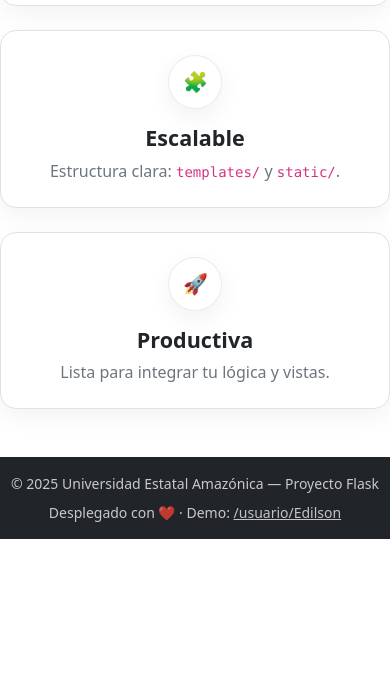
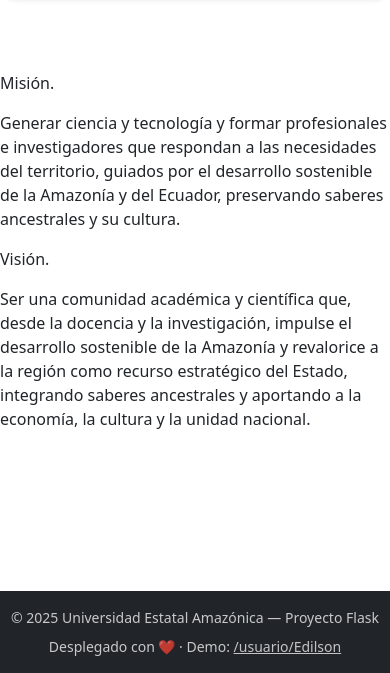
Before and after one commit to Edi-fran/mi_proyecto_flask, a Python web app: template templates/index.html in a window 390 px wide. Shown: the part 1795-2468 px from the top of the page. Before the commit the page ends 2334 px from the top, so only its background shows below. Run offline with Jinja, Linux system fonts and the light colour scheme; the template is opened without the code that fills it, so the values that code supplies are empty.

Commit message:
feat(tarea-10): agregar base.html y about.html; herencia Jinja2; actualizar index y app.py

```diff
--- /dev/null
+++ b/templates/base.html
@@ -0,0 +1,90 @@
+<!doctype html>
+<html lang="es">
+<head>
+  <meta charset="utf-8" />
+  <meta name="viewport" content="width=device-width, initial-scale=1" />
+  <title>{% block title %}Mi Proyecto Flask — UEA{% endblock %}</title>
+
+  <!-- Bootstrap 5 -->
+  <link href="https://cdn.jsdelivr.net/npm/bootstrap@5.3.2/dist/css/bootstrap.min.css" rel="stylesheet">
+  <!-- Estilos propios -->
+  <link rel="stylesheet" href="{{ url_for('static', filename='css/estilos.css') }}">
+
+  {% block head_extra %}{% endblock %}
+</head>
+<body class="bg-body">
+
+  <!-- Topbar -->
+  <nav class="navbar navbar-dark navbar-expand-lg bg-dark sticky-top shadow-sm">
+    <div class="container">
+      <a class="navbar-brand d-flex align-items-center gap-2" href="{{ url_for('index') }}">
+        <span class="brand-dot"></span>
+        FlaskApp
+      </a>
+      <button class="navbar-toggler" type="button" data-bs-toggle="collapse" data-bs-target="#navMain">
+        <span class="navbar-toggler-icon"></span>
+      </button>
+      <div id="navMain" class="collapse navbar-collapse">
+        <ul class="navbar-nav ms-auto">
+          <li class="nav-item"><a class="nav-link" href="{{ url_for('index') }}">Inicio</a></li>
+          <li class="nav-item"><a class="nav-link" href="{{ url_for('about') }}">Acerca de</a></li>
+          <li class="nav-item"><a class="nav-link" href="{{ url_for('usuario', nombre='Edilson') }}">Demo usuario</a></li>
+          <li class="nav-item"><a class="nav-link" href="https://flask.palletsprojects.com/" target="_blank" rel="noopener">Docs Flask</a></li>
+          <li class="nav-item"><a class="nav-link" href="https://github.com" target="_blank" rel="noopener">GitHub</a></li>
+        </ul>
+      </div>
+    </div>
+  </nav>
+
+  <!-- Encabezado institucional -->
+  <header class="py-4 bg-gradient-uea border-bottom">
+    <div class="container d-flex flex-column flex-lg-row align-items-center justify-content-between gap-3">
+      <div class="d-flex align-items-center gap-3">
+        <img
+          src="https://www.uea.edu.ec/web/v2/wp-content/uploads/2023/10/logotipo-UEA-PNG-COLOR-NORMAL-OFICIAL-1-1024x297.png"
+          alt="Universidad Estatal Amazónica - UEA" class="logo-uea">
+        <div class="small text-secondary lh-sm">
+          <div class="fw-semibold text-uppercase">Facultad de Ciencias de la Educación</div>
+          <div>Ingeniería en Tecnologías de la Información</div>
+          <div>Asignatura: <span class="fw-semibold">Desarrollo de Aplicaciones Web</span></div>
+          <div>Docente: <span class="fw-semibold">Ing. Walter Rodrigo Núñez Zamora</span></div>
+          <div class="text-muted">Tema: <span class="fw-semibold">Aplicación Flask básica con rutas y despliegue</span></div>
+        </div>
+      </div>
+      <div class="text-end">
+        <span class="badge rounded-pill text-bg-primary px-3 py-2 shadow-sm">Proyecto académico</span>
+      </div>
+    </div>
+  </header>
+
+  <!-- Hero por página -->
+  {% block hero %}
+  <section class="py-5 hero-surface">
+    <div class="container">
+      <h1 class="display-5 fw-bold mb-2">Mi Proyecto Flask</h1>
+      <p class="lead text-secondary mb-0">Plantillas Jinja2 con layout base reutilizable.</p>
+    </div>
+  </section>
+  {% endblock %}
+
+  <!-- Contenido principal -->
+  <main class="container mb-5">
+    {% block content %}{% endblock %}
+  </main>
+
+  <!-- Footer -->
+  <footer class="bg-dark text-white py-3 mt-auto">
+    <div class="container small d-flex flex-column flex-lg-row align-items-center justify-content-between gap-2">
+      <p class="mb-0 opacity-75">© 2025 Universidad Estatal Amazónica — Proyecto Flask</p>
+      <p class="mb-0 opacity-75">Desplegado con ❤️ · Demo:
+        <a class="link-light text-decoration-underline" href="{{ url_for('usuario', nombre='Edilson') }}">/usuario/Edilson</a>
+      </p>
+    </div>
+  </footer>
+
+  <!-- Bootstrap JS + JS propio -->
+  <script src="https://cdn.jsdelivr.net/npm/bootstrap@5.3.2/dist/js/bootstrap.bundle.min.js"></script>
+  <script src="{{ url_for('static', filename='js/script.js') }}"></script>
+  {% block scripts_extra %}{% endblock %}
+</body>
+</html>
--- a/templates/index.html
+++ b/templates/index.html
@@ -1,60 +1,7 @@
-<!DOCTYPE html>
-<html lang="es">
-<head>
-  <meta charset="UTF-8" />
-  <meta name="viewport" content="width=device-width, initial-scale=1" />
-  <title>Mi Proyecto Flask — UEA</title>
+{% extends "base.html" %}
+{% block title %}Inicio — Mi Proyecto Flask — UEA{% endblock %}
 
-  <!-- Bootstrap 5 -->
-  <link href="https://cdn.jsdelivr.net/npm/bootstrap@5.3.2/dist/css/bootstrap.min.css" rel="stylesheet">
-  <!-- Estilos propios -->
-  <link rel="stylesheet" href="{{ url_for('static', filename='css/estilos.css') }}">
-</head>
-<body class="bg-body">
-
-  <!-- Topbar -->
-  <nav class="navbar navbar-dark navbar-expand-lg bg-dark sticky-top shadow-sm">
-    <div class="container">
-      <a class="navbar-brand d-flex align-items-center gap-2" href="/">
-        <span class="brand-dot"></span>
-        FlaskApp
-      </a>
-      <button class="navbar-toggler" type="button" data-bs-toggle="collapse" data-bs-target="#navMain">
-        <span class="navbar-toggler-icon"></span>
-      </button>
-      <div id="navMain" class="collapse navbar-collapse">
-        <ul class="navbar-nav ms-auto">
-          <li class="nav-item"><a class="nav-link" href="/">Inicio</a></li>
-          <li class="nav-item"><a class="nav-link" href="/usuario/Edilson">Demo usuario</a></li>
-          <li class="nav-item"><a class="nav-link" href="https://flask.palletsprojects.com/" target="_blank" rel="noopener">Docs Flask</a></li>
-          <li class="nav-item"><a class="nav-link" href="https://github.com" target="_blank" rel="noopener">GitHub</a></li>
-        </ul>
-      </div>
-    </div>
-  </nav>
-
-  <!-- Encabezado institucional -->
-  <header class="py-4 bg-gradient-uea border-bottom">
-    <div class="container d-flex flex-column flex-lg-row align-items-center justify-content-between gap-3">
-      <div class="d-flex align-items-center gap-3">
-        <img
-          src="https://www.uea.edu.ec/web/v2/wp-content/uploads/2023/10/logotipo-UEA-PNG-COLOR-NORMAL-OFICIAL-1-1024x297.png"
-          alt="Universidad Estatal Amazónica - UEA" class="logo-uea">
-        <div class="small text-secondary lh-sm">
-          <div class="fw-semibold text-uppercase">Facultad de Ciencias de la Educación</div>
-          <div>Ingeniería en Tecnologías de la Información</div>
-          <div>Asignatura: <span class="fw-semibold">Desarrollo de Aplicaciones Web</span></div>
-          <div>Docente: <span class="fw-semibold">Ing. Walter Rodrigo Núñez Zamora</span></div>
-          <div class="text-muted">Tema: <span class="fw-semibold">Aplicación Flask básica con rutas y despliegue</span></div>
-        </div>
-      </div>
-      <div class="text-end">
-        <span class="badge rounded-pill text-bg-primary px-3 py-2 shadow-sm">Proyecto académico</span>
-      </div>
-    </div>
-  </header>
-
-  <!-- Hero -->
+{% block hero %}
 <section class="py-5 hero-surface">
   <div class="container-fluid fullscreen">
     <div class="row align-items-center g-4">
@@ -66,23 +13,23 @@
           Esta es la página principal de mi proyecto Flask. Frontend simple, elegante y listo para crecer.
         </p>
         <div class="d-flex flex-wrap gap-2">
-            <a class="btn btn-primary btn-lg shadow-sm" href="/usuario/Edilson">
+          <a class="btn btn-primary btn-lg shadow-sm" href="{{ url_for('usuario', nombre='Edilson') }}">
             Probar ruta dinámica
           </a>
           <a class="btn btn-outline-secondary btn-lg" href="https://flask.palletsprojects.com/" target="_blank" rel="noopener">
             Documentación Flask
           </a>
         </div>
-           <div class="image-container">
+
+        <div class="image-container mt-4">
           <img
             src=" https://www.nanmagazine.com/wp-content/uploads/2019/10/pub-uni-estatal-amazonica-02.jpg"
             alt="Campus Universidad Estatal Amazónica"
-            class="responsive-image"
-        >
+            class="responsive-image">
           <div class="image-caption">Sede principal de la Universidad Estatal Amazónica</div>
         </div>
+      </div>
 
-        </div>
       <div class="col-lg-5">
         <div class="card card-glass shadow-lg">
           <div class="card-body">
@@ -96,62 +43,59 @@
           </div>
         </div>
       </div>
-        </div>
-      </div>
+    </div><!-- /row -->
+  </div><!-- /container-fluid -->
+</section>
+
 <div class="image-container">
   <img
     src="https://i1.wp.com/ninaradiofm.com/wp-content/uploads/2020/06/uni-estatal-amazonica-01.jpg?fit=1200%2C675&ssl=1"
     alt="Campus Universidad Estatal Amazónica"
-            class="responsive-image"
-        >
+    class="responsive-image">
   <div class="image-caption"> Universidad Estatal Amazónica</div>
 </div>
+{% endblock %}
 
-  </section>
-
-  <!-- Features -->
-  <section class="py-5">
+{% block content %}
+<!-- Video centrado y de tamaño moderado -->
+<section class="py-4">
   <div class="container">
-      <div class="row g-4 text-center">
-        <div class="col-md-4">
-          <div class="feature-card h-100 p-4 border rounded-4">
-            <div class="icon-bubble mb-3">⚡</div>
-            <h4 class="fw-semibold mb-2">Rápida</h4>
-            <p class="text-secondary mb-0">Carga ligera y estilos sin dependencias pesadas.</p>
-          </div>
-        </div>
-        <div class="col-md-4">
-          <div class="feature-card h-100 p-4 border rounded-4">
-            <div class="icon-bubble mb-3">🧩</div>
-            <h4 class="fw-semibold mb-2">Escalable</h4>
-            <p class="text-secondary mb-0">
-              Estructura clara: <code>templates/</code> y <code>static/</code>.
-            </p>
-          </div>
-        </div>
-        <div class="col-md-4">
-          <div class="feature-card h-100 p-4 border rounded-4">
-            <div class="icon-bubble mb-3">🚀</div>
-            <h4 class="fw-semibold mb-2">Productiva</h4>
-            <p class="text-secondary mb-0">Lista para integrar tu lógica y vistas.</p>
+    <div class="row justify-content-center">
+      <div class="col-12 col-lg-8">
+        <div class="card shadow-sm border-0 rounded-4 overflow-hidden">
+          <div class="card-body p-0">
+            <div class="ratio ratio-16x9">
+              <iframe
+                src="https://www.youtube.com/embed/HjEY1AT2Ib4?autoplay=1&mute=1&rel=0&modestbranding=1&controls=1&playsinline=1"
+                title="YouTube video"
+                allow="accelerometer; autoplay; clipboard-write; encrypted-media; gyroscope; picture-in-picture; web-share"
+                allowfullscreen
+                referrerpolicy="strict-origin-when-cross-origin">
+              </iframe>
             </div>
           </div>
         </div>
-    </div>
-  </section>
+        <br>
+        <br>
+        <br>
+        <p>Misión.</p>
+        <p> Generar ciencia y tecnología y formar profesionales e investigadores que
+          respondan a las necesidades del territorio, guiados por el desarrollo sostenible
+          de la Amazonía y del Ecuador, preservando saberes ancestrales y su cultura.
 
 
-  <!-- Footer -->
-  <footer class="bg-dark text-white py-3 mt-auto">
-    <div class="container small d-flex flex-column flex-lg-row align-items-center justify-content-between gap-2">
-      <p class="mb-0 opacity-75">© 2025 Universidad Estatal Amazónica — Proyecto Flask</p>
-      <p class="mb-0 opacity-75">Desplegado con ❤️ · Demo: <a class="link-light text-decoration-underline" href="/usuario/Edilson">/usuario/Edilson</a></p>
+         </p>
+         <p>Visión.</p>
+         <p>
+         Ser una comunidad académica y científica que, desde la docencia y la investigación,
+         impulse el desarrollo sostenible de la Amazonía y revalorice a la región como recurso
+         estratégico del Estado, integrando saberes ancestrales y aportando a la economía, la cultura
+         y la unidad nacional.</p>
+         <br>
+         <br>
+         <br>
       </div>
-  </footer>
-
-  <!-- Bootstrap JS -->
-  <script src="https://cdn.jsdelivr.net/npm/bootstrap@5.3.2/dist/js/bootstrap.bundle.min.js"></script>
-  <!-- JS propio -->
-  <script src="{{ url_for('static', filename='js/script.js') }}"></script>
-</body>
-</html>
+    </div><!-- /row -->
+  </div><!-- /container -->
+</section>
+{% endblock %}
```
Also changed, not shown: app.py (+11 -9 lines), templates/about.html (added, +49 -0 lines). Lines whose indentation alone changed are shown as unchanged.
